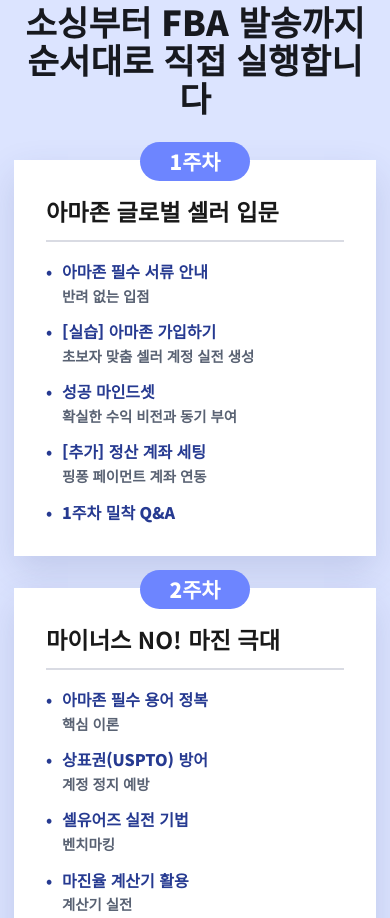
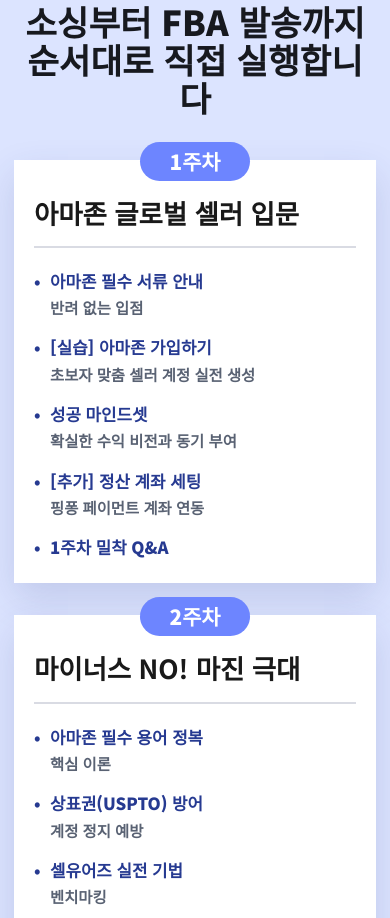
Before and after one commit to resellcoach34/git-pr, a website: page index.html in a window 390 px wide. Shown: the part 9287-10205 px from the top of the page. Drawn offline with Linux system fonts and the light colour scheme.

Commit message:
Widen curriculum and improve readability

```diff
--- a/style.css
+++ b/style.css
@@ -721,10 +721,14 @@ section {
     grid-template-columns: repeat(2, minmax(0, 1fr));
 }
 
+.curriculum-section .container {
+    width: min(100% - 40px, 1360px);
+}
+
 .curriculum-card {
     background: #ffffff;
     box-shadow: 0 15px 35px rgba(50, 65, 130, 0.16);
-    padding: 2.25rem 2rem 2rem;
+    padding: 2.5rem 2.25rem 2.25rem;
     position: relative;
 }
 
@@ -747,19 +751,21 @@ section {
 .curriculum-card h3 {
     border-bottom: 2px solid #d9dbe3;
     color: #191919;
-    font-size: clamp(1.45rem, 2.2vw, 1.8rem);
+    font-size: clamp(1.65rem, 2.2vw, 2rem);
     line-height: 1.3;
-    margin-bottom: 1.1rem;
-    padding-bottom: 0.9rem;
+    margin-bottom: 1.3rem;
+    padding-bottom: 1rem;
 }
 
 .curriculum-card ul {
-    gap: 0.85rem;
+    column-gap: 1.75rem;
+    grid-template-columns: repeat(2, minmax(0, 1fr));
+    row-gap: 1rem;
 }
 
 .curriculum-card li {
     color: #263a91;
-    font-size: 1rem;
+    font-size: 1.12rem;
     line-height: 1.45;
 }
 
@@ -771,9 +777,10 @@ section {
 .curriculum-item-detail {
     color: #596273;
     display: block;
-    font-size: 0.9rem;
+    font-size: 1rem;
     font-weight: 600;
-    margin-top: 0.16rem;
+    line-height: 1.5;
+    margin-top: 0.2rem;
 }
 
 .support-card span {
@@ -1763,6 +1770,12 @@ footer {
     }
 }
 
+@media (max-width: 1100px) {
+    .curriculum-grid {
+        grid-template-columns: 1fr;
+    }
+}
+
 @media (max-width: 640px) {
     .container {
         width: min(100% - 28px, 1120px);
@@ -1825,6 +1838,26 @@ footer {
 
     .video-panel {
         grid-template-columns: 1fr;
+    }
+
+    .curriculum-section .container {
+        width: min(100% - 28px, 1360px);
+    }
+
+    .curriculum-card {
+        padding: 2.25rem 1.25rem 1.5rem;
+    }
+
+    .curriculum-card ul {
+        grid-template-columns: 1fr;
+    }
+
+    .curriculum-card li {
+        font-size: 1.05rem;
+    }
+
+    .curriculum-item-detail {
+        font-size: 0.96rem;
     }
 
     .hero-container {
```
Also changed, not shown: tests/validate-site.mjs (+5 -0 lines), .agents/LESSONS.md, .agents/PROJECT_STATE.md.
